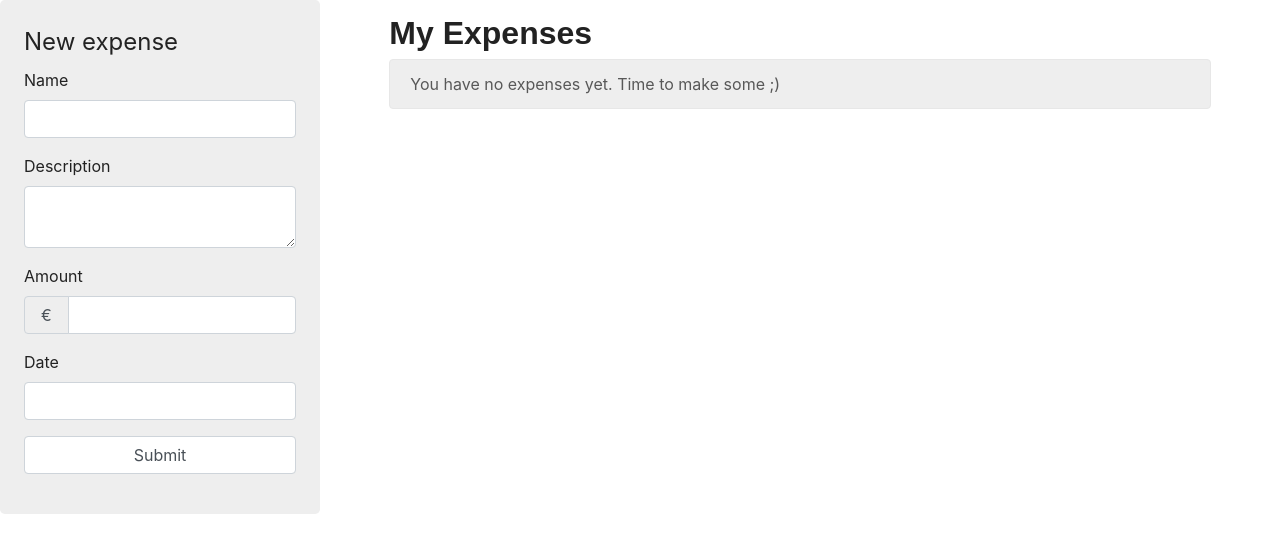
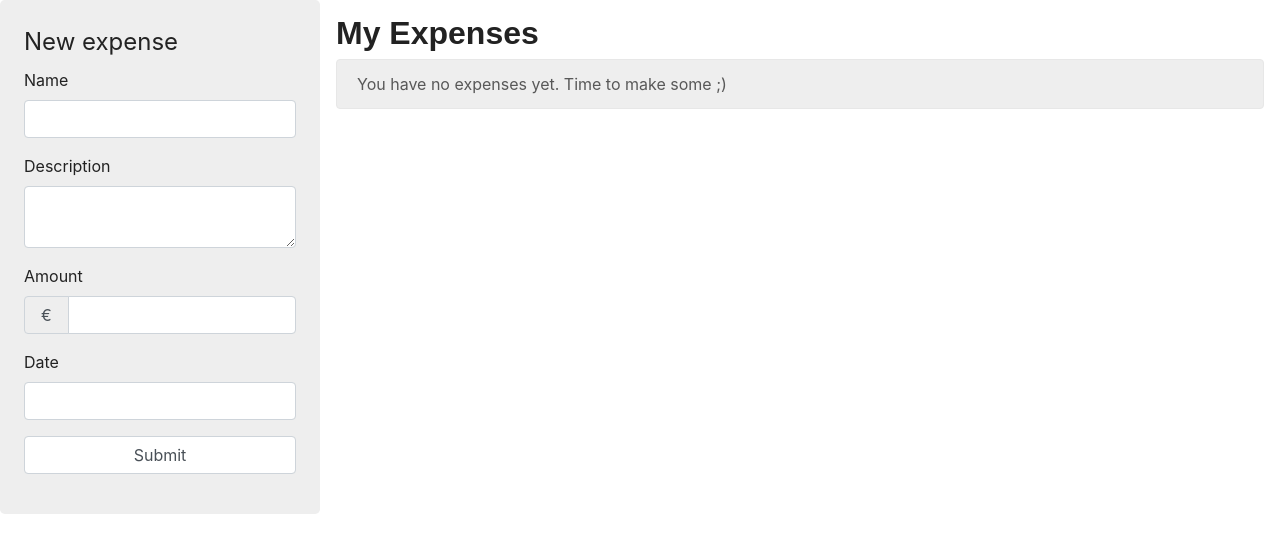
Before and after one commit to carroarmato0/expens-o-matic, a Symfony app: template templates/expenses/index.html.twig in a window 1280 px wide. Shown: the part 59-612 px from the top of the page. Run offline with Twig, Linux system fonts and the light colour scheme; the template is opened without the code that fills it, so the values that code supplies are empty; form fields are guessed from the names that the template uses; some libraries are stand-ins or nearby versions; some web fonts are replaced.

Commit message:
Increase main column size so it fits more on the whole page
Signed-off-by: Christophe Vanlancker <carroarmato0@inuits.eu>

```diff
--- a/templates/expenses/index.html.twig
+++ b/templates/expenses/index.html.twig
@@ -52,7 +52,7 @@
       {{ form_end(expenseForm) }}
     </div>
 
-    <div class="col-xl-8 container-fluid p-3">
+    <div class="col-xl-9 container-fluid p-3">
       <h2>My Expenses</h2>
       {% if expenses is empty %}
         <div class="alert alert-secondary">
```
